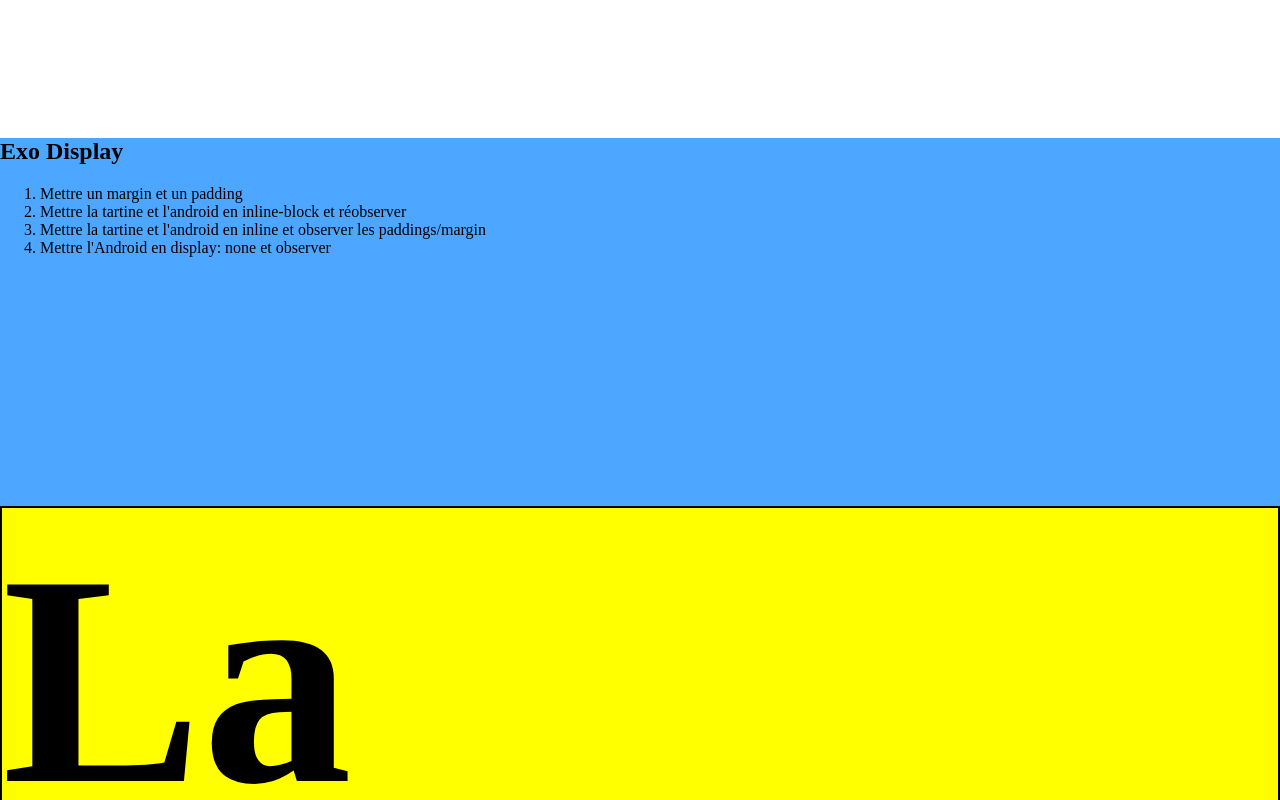
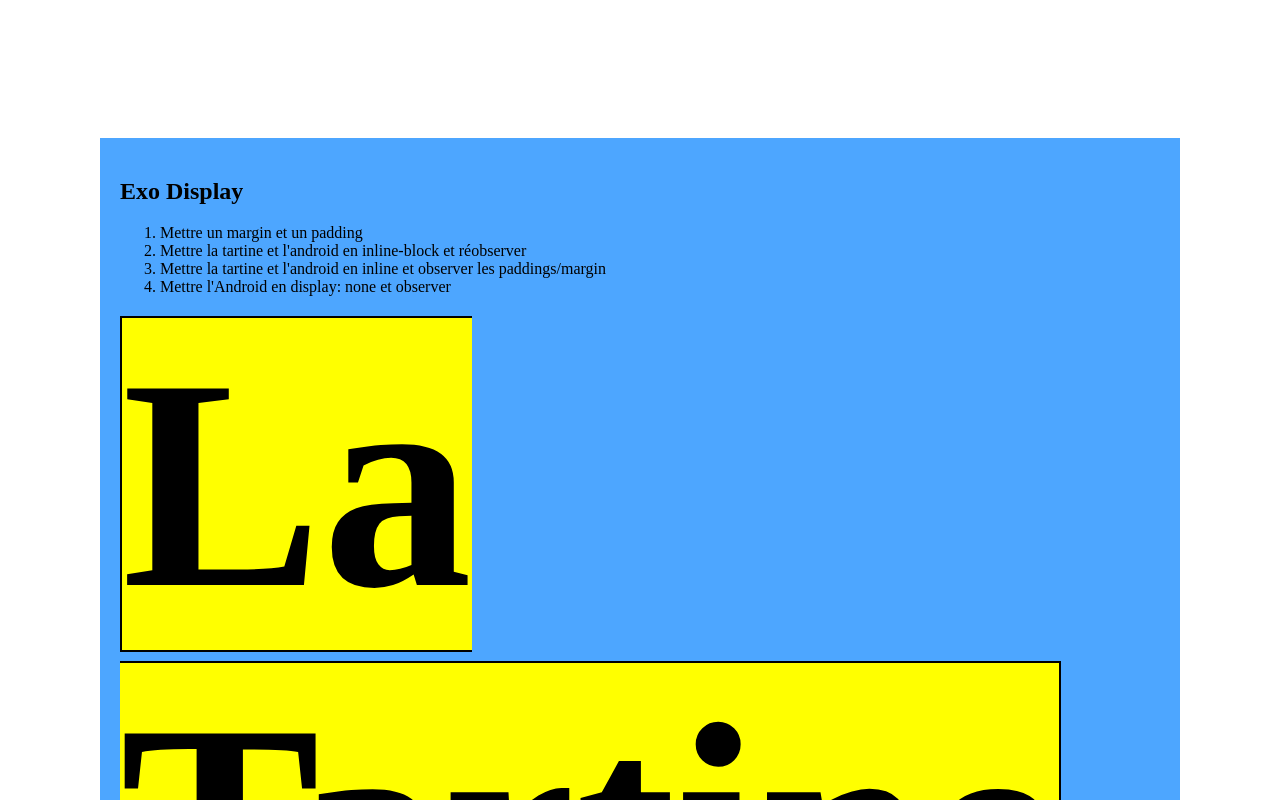
Before and after one commit to LeCheshire/Exo13, a plain HTML site: page index.html in a window 1280 px wide. Shown: the part 5320-6120 px from the top of the page. Drawn offline with Linux system fonts and the light colour scheme.

Commit message:
fin exo display

```diff
--- a/public/css/style.css
+++ b/public/css/style.css
@@ -9,6 +9,10 @@ h2{
   border:black 2px solid;
   font-size: 300px;
 }
+
+
+/* Exo margin */
+/* fin exo margin */
 section:nth-child(1) h2:first-of-type{
   margin:50px;
 }
@@ -18,24 +22,26 @@ section:nth-child(1) h2:nth-of-type(2){
 section:nth-child(1) h2:nth-of-type(3){
   margin:auto;
 }
+/* exo padding */
+/* fin exo padding */
 section:nth-child(2) h2:first-of-type{
   padding: 50px;
 }
 section:nth-child(2) h2:nth-of-type(2){
   padding-left: 20%
 }
-
-
-
-/* Exo margin */
-/* fin exo margin */
-
-/* exo padding */
-/* fin exo padding */
-
 /* exo display */
 /* fin exo display */
-
+section:nth-child(3){
+  margin:100px ;
+  padding: 20px;
+}
+section:nth-child(3) h2{
+  display: inline;
+}
+section:nth-child(3) h2:nth-of-type(2){
+  display: none;
+}
 /* exo position */
 /* fin exo position */
 
```
